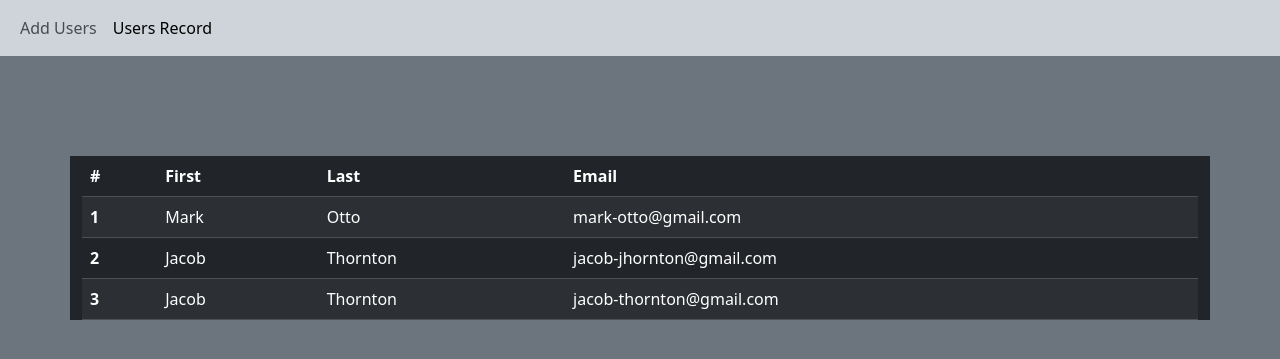
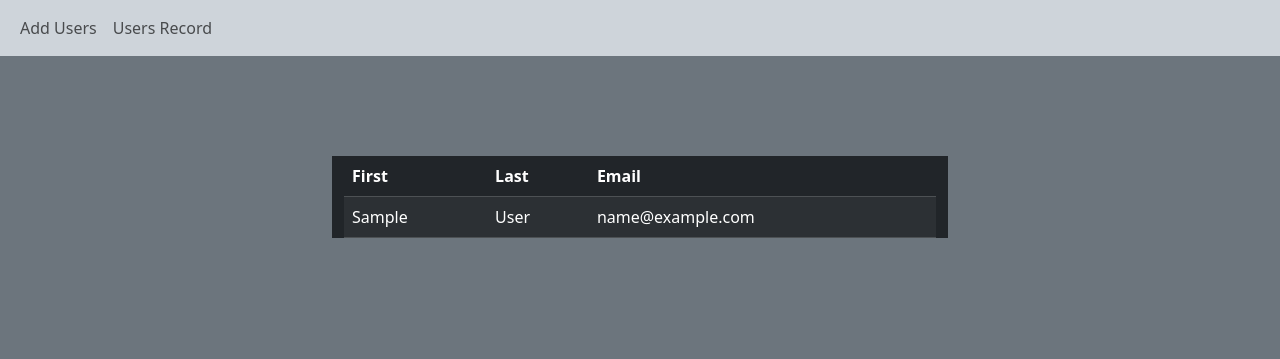
Before and after one commit to natashamalam/UserDirectoryV2, a Flask app: template templates/list_users.html in a window 1280 px wide. Shown: the top 359 px of the page. Run offline with Flask 3, Linux system fonts and the light colour scheme; the template is opened without the code that fills it: most values are stand-ins (such as "Sample title", 1, 10 or a date in 2020).

Commit message:
adeed some logic to use base html to centralise some ui design

```diff
--- a/app.py
+++ b/app.py
@@ -1,6 +1,25 @@
 from flask import Flask, render_template
 
 app = Flask(__name__)
+
+
+users = [
+    {
+        'first_name': 'Mahjabin',
+        'last_name': 'Alam',
+        'email': 'natasha.mahjabin@gmail.com'
+    },
+    {
+        'first_name': 'Shoriful',
+        'last_name': 'Islam',
+        'email': 'shoriful.islam@gmail.com'
+    },
+    {
+        'first_name': 'Tinder',
+        'last_name': 'Lominer',
+        'email': 'tinder.lominer@gmail.com'
+    }
+]
 
 @app.route("/")
 def add_user():
@@ -8,7 +27,7 @@ def add_user():
 
 @app.route("/list")
 def list_users():
-    return render_template('list_users.html')
+    return render_template('list_users.html', users=users)
 
 if __name__ == '__main__':
     app.run(host='0.0.0.0', debug=True)
--- /dev/null
+++ b/templates/base.html
@@ -0,0 +1,30 @@
+<!DOCTYPE html>
+<html>
+    <head>
+        <meta charset="utf-8">
+        <meta name="viewport" content="width=device-width, initial-scale=1">
+        <title> {{ title }}</title>
+        <link href="https://cdn.jsdelivr.net/npm/bootstrap@5.3.2/dist/css/bootstrap.min.css" rel="stylesheet" integrity="sha384-T3c6CoIi6uLrA9TneNEoa7RxnatzjcDSCmG1MXxSR1GAsXEV/Dwwykc2MPK8M2HN" crossorigin="anonymous">
+    </head>
+    <body class="bg-secondary">
+        <nav class="navbar navbar-expand-lg bg-dark-subtle">
+            <div class="container-fluid">
+                <div class="collapse navbar-collapse" id="navbarNav">
+                    <ul class="navbar-nav">
+                        <li class="nav-item">
+                            <a class='nav-link' aria-current="page" href="/">Add Users</a>
+                        </li>
+                        <li class="nav-item">
+                            <a class='nav-link' aria-current="page" href="/list">Users Record</a>
+                        </li>
+                    </ul>
+                </div>
+            </div>
+        </nav>
+        <div style="height: 100px;"></div>
+
+        <div class="container" style="width:50%;">
+            {% block content %}{% endblock %}
+        </div>
+    </body>
+</html>
--- a/templates/list_users.html
+++ b/templates/list_users.html
@@ -1,58 +1,25 @@
-<!DOCTYPE html>
-<html>
-    <head>
-        <meta charset="utf-8">
-        <meta name="viewport" content="width=device-width, initial-scale=1">
-        <title>Add User</title>
-        <link href="https://cdn.jsdelivr.net/npm/bootstrap@5.3.2/dist/css/bootstrap.min.css" rel="stylesheet" integrity="sha384-T3c6CoIi6uLrA9TneNEoa7RxnatzjcDSCmG1MXxSR1GAsXEV/Dwwykc2MPK8M2HN" crossorigin="anonymous">
-    </head>
-    <body class="bg-secondary">
-        <nav class="navbar navbar-expand-lg bg-dark-subtle">
-            <div class="container-fluid">
-                <div class="collapse navbar-collapse" id="navbarNav">
-                    <ul class="navbar-nav">
-                        <li class="nav-item">
-                            <a class="nav-link" aria-current="page" href="add_user.html">Add Users</a>
-                        </li>
-                        <li class="nav-item">
-                            <a class="nav-link active" aria-current="page" href="#">Users Record</a>
-                        </li>
-                    </ul>
-                </div>
-            </div>
-        </nav>
-        <div style="height:100px;"></div>
+{% extends "base.html" %}
+
+{% block content %}
 <div class="container bg-dark">
     <table class="table table-dark table-striped">
         <thead>
             <tr>
-                        <th scope="col">#</th>
                 <th scope="col">First</th>
                 <th scope="col">Last</th>
                 <th scope="col">Email</th>
             </tr>
         </thead>
         <tbody>
+            {% for user in users %}
             <tr>
-                        <th scope="row">1</th>
-                        <td>Mark</td>
-                        <td>Otto</td>
-                        <td>mark-otto@gmail.com</td>
+                <td> {{ user.first_name }} </td>
+                <td> {{ user.last_name }} </td>
+                <td> {{ user.email }} </td>
             </tr>
-                    <tr>
-                        <th scope="row">2</th>
-                        <td>Jacob</td>
-                        <td>Thornton</td>
-                        <td>jacob-jhornton@gmail.com</td>
-                    </tr>
-                    <tr>
-                        <th scope="row">3</th>
-                        <td>Jacob</td>
-                        <td>Thornton</td>
-                        <td>jacob-thornton@gmail.com</td>
-                    </tr>
+            {% endfor %}
         </tbody>
     </table>
 </div>
-    </body>
-</html>
+
+{% endblock %}
```
Also changed, not shown: templates/add_user.html (+13 -37 lines). Lines whose indentation alone changed are shown as unchanged.
